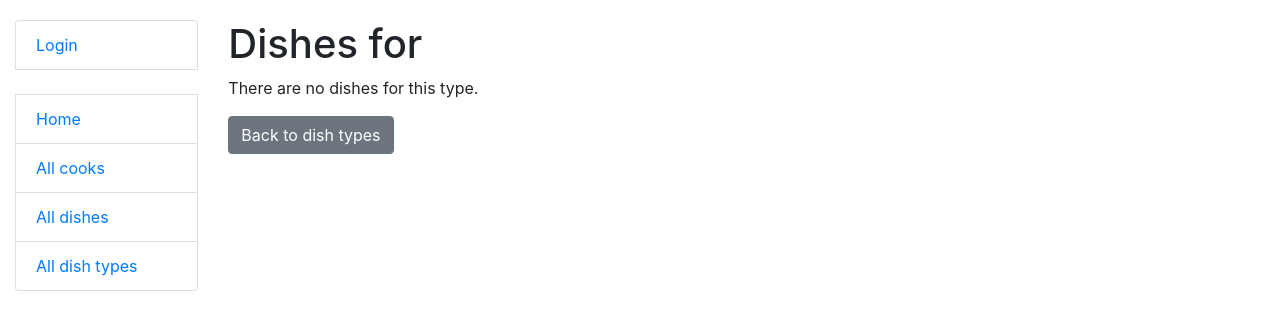
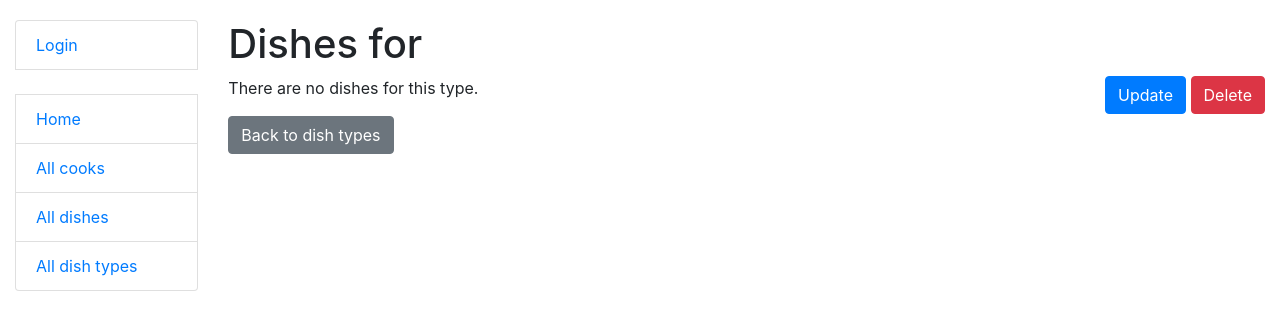
Before and after one commit to Codoeh/Kitchen_website, a Django app: template templates/catalog/dishes_by_type.html in a window 1280 px wide. Shown: the top 330 px of the page. Run offline with Django 5.2, Linux system fonts and the light colour scheme; the template is opened without the code that fills it, so the values that code supplies are empty.

Commit message:
add linked update and delete buttons in dish type details

```diff
--- a/templates/catalog/dishes_by_type.html
+++ b/templates/catalog/dishes_by_type.html
@@ -2,6 +2,10 @@
 
 {% block content %}
     <h1>Dishes for {{ dish_type.name }}</h1>
+	<div class="float-right">
+		<a href="{% url 'catalog:dish-type-update' pk=dish_type.id %}" class="btn btn-primary">Update</a>
+		<a href="{% url 'catalog:dish-type-delete' pk=dish_type.id %}" class="btn btn-danger">Delete</a>
+	</div>
     {% if dishes %}
         <ul>
             {% for dish in dishes %}
```
